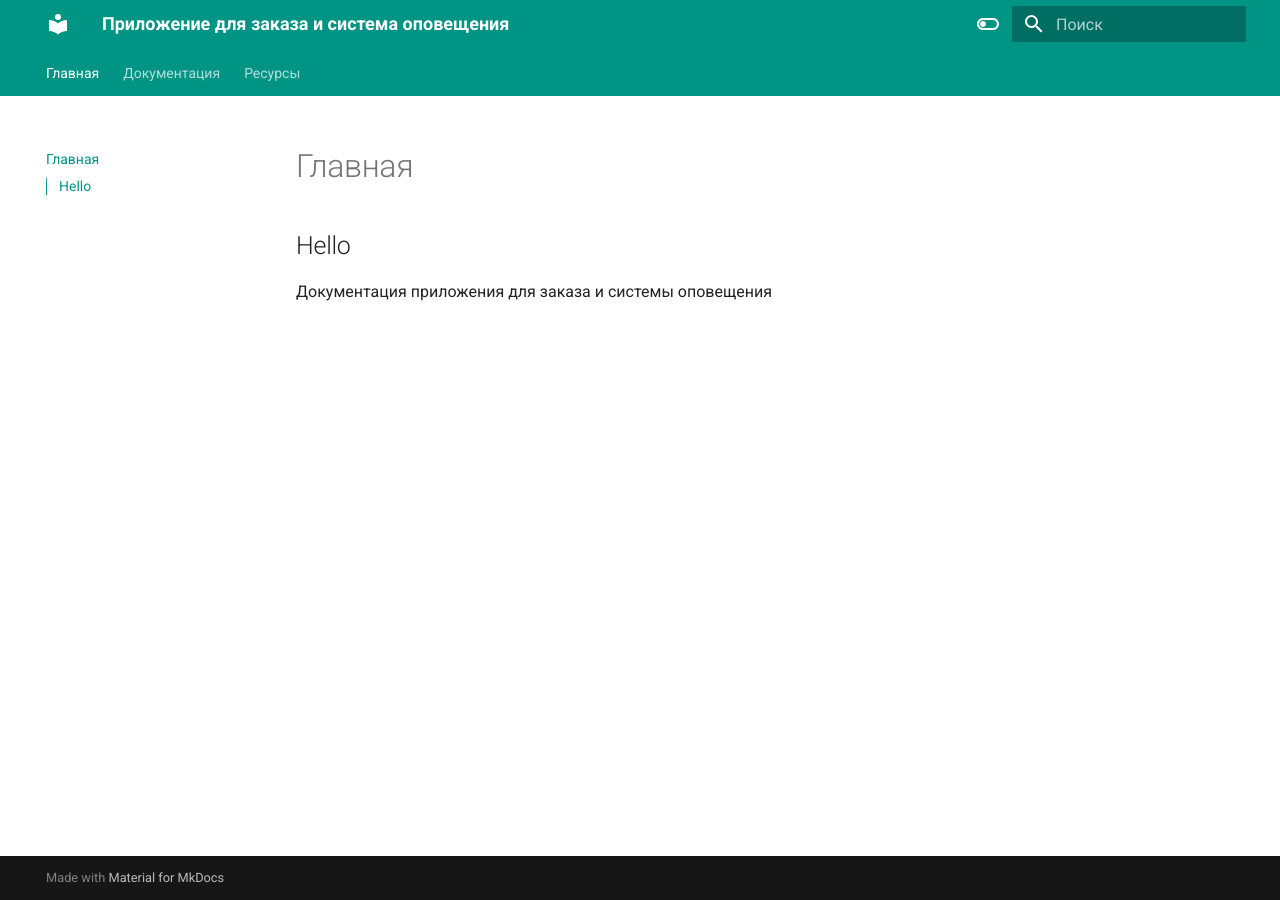
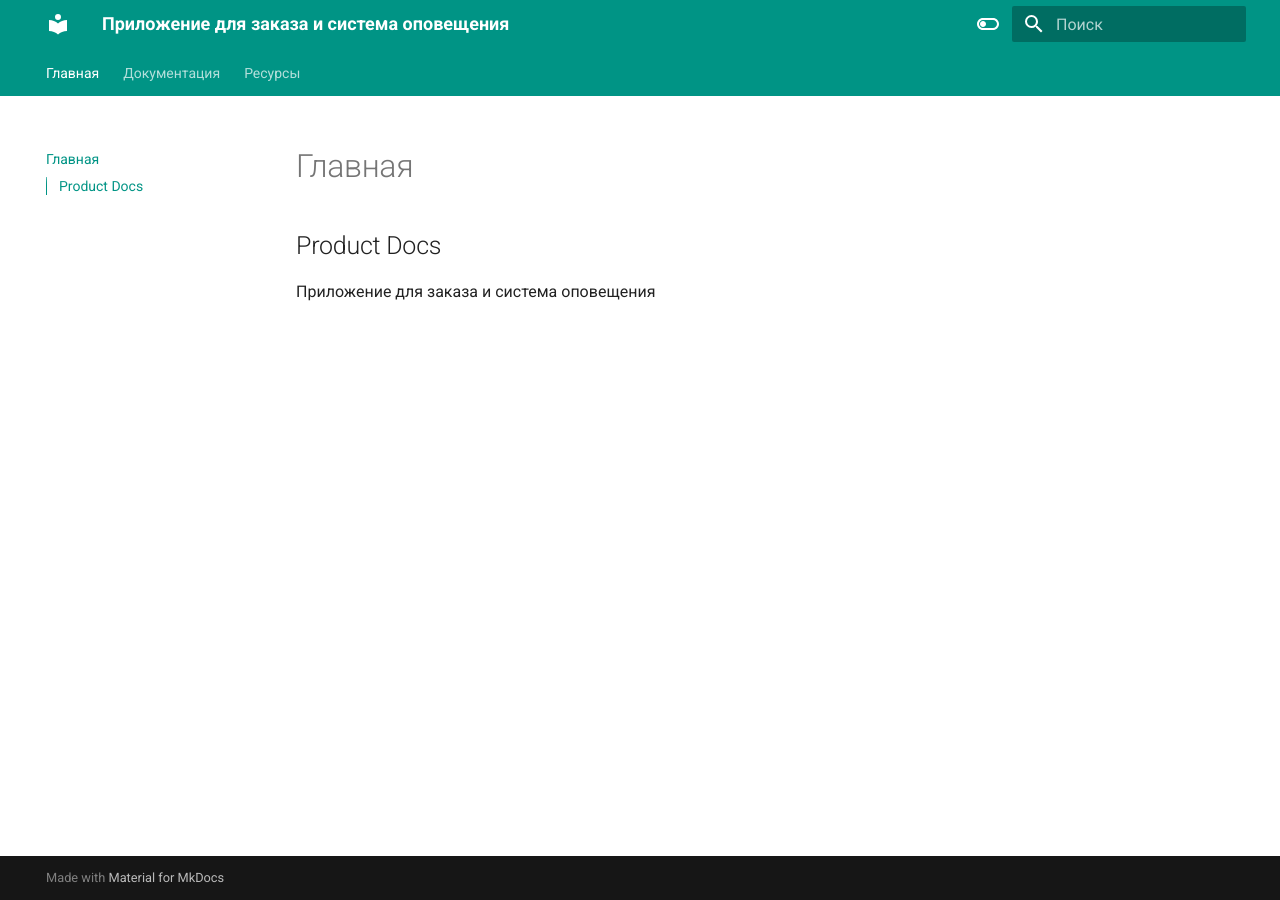
Before and after one commit to YuVUp/SA_Final_Work, an MkDocs documentation site: the page built from docs/index.md, in a window 1280 px wide. Built offline with MkDocs 1.6.1 and Material for MkDocs 9.7.7, drawn with Linux system fonts in a browser that asks for light colours.

Commit message:
change title main page

```diff
--- a/docs/index.md
+++ b/docs/index.md
@@ -1,2 +1,2 @@
-## Hello
-Документация приложения для заказа и системы оповещения
+## Product Docs
+Приложение для заказа и система оповещения
```
